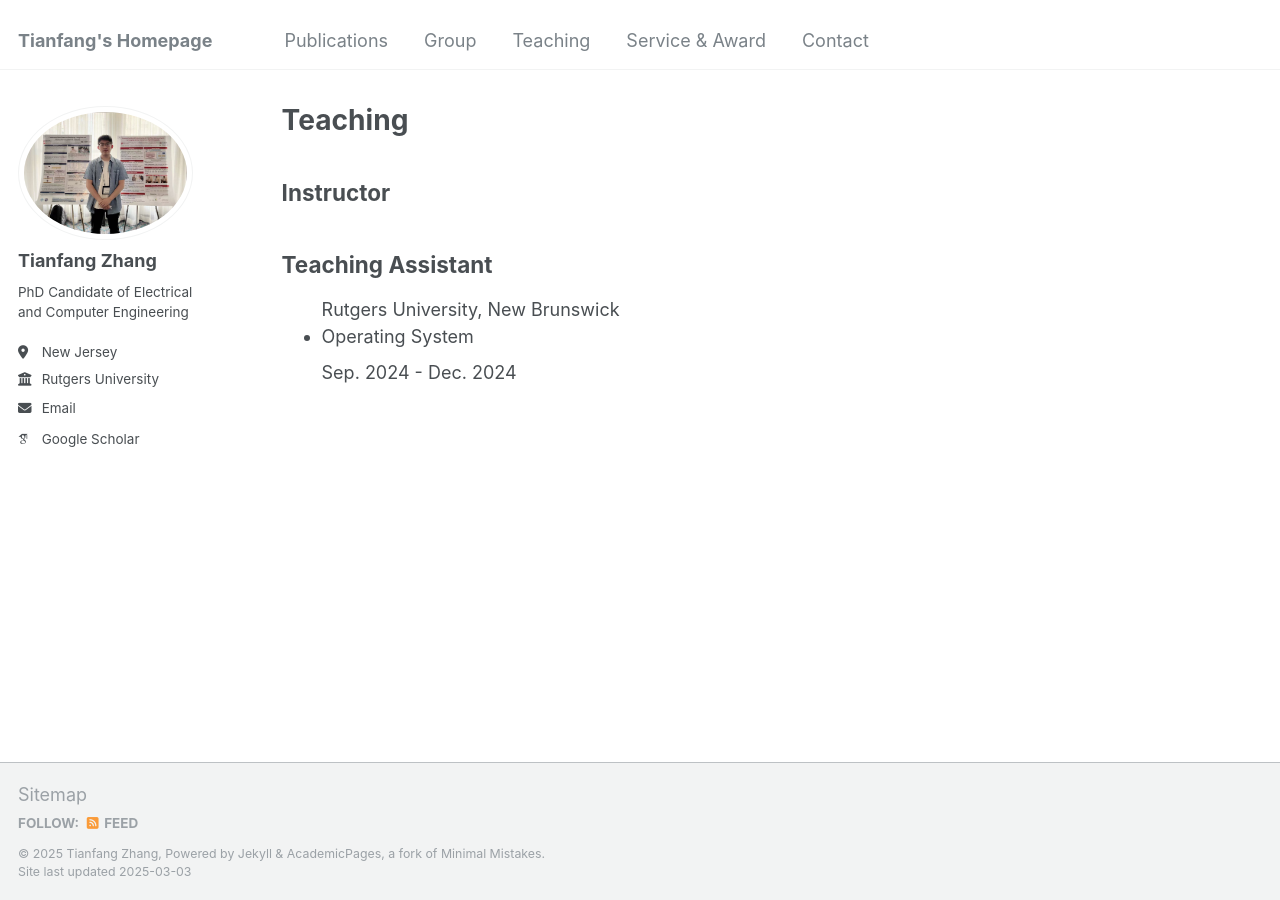
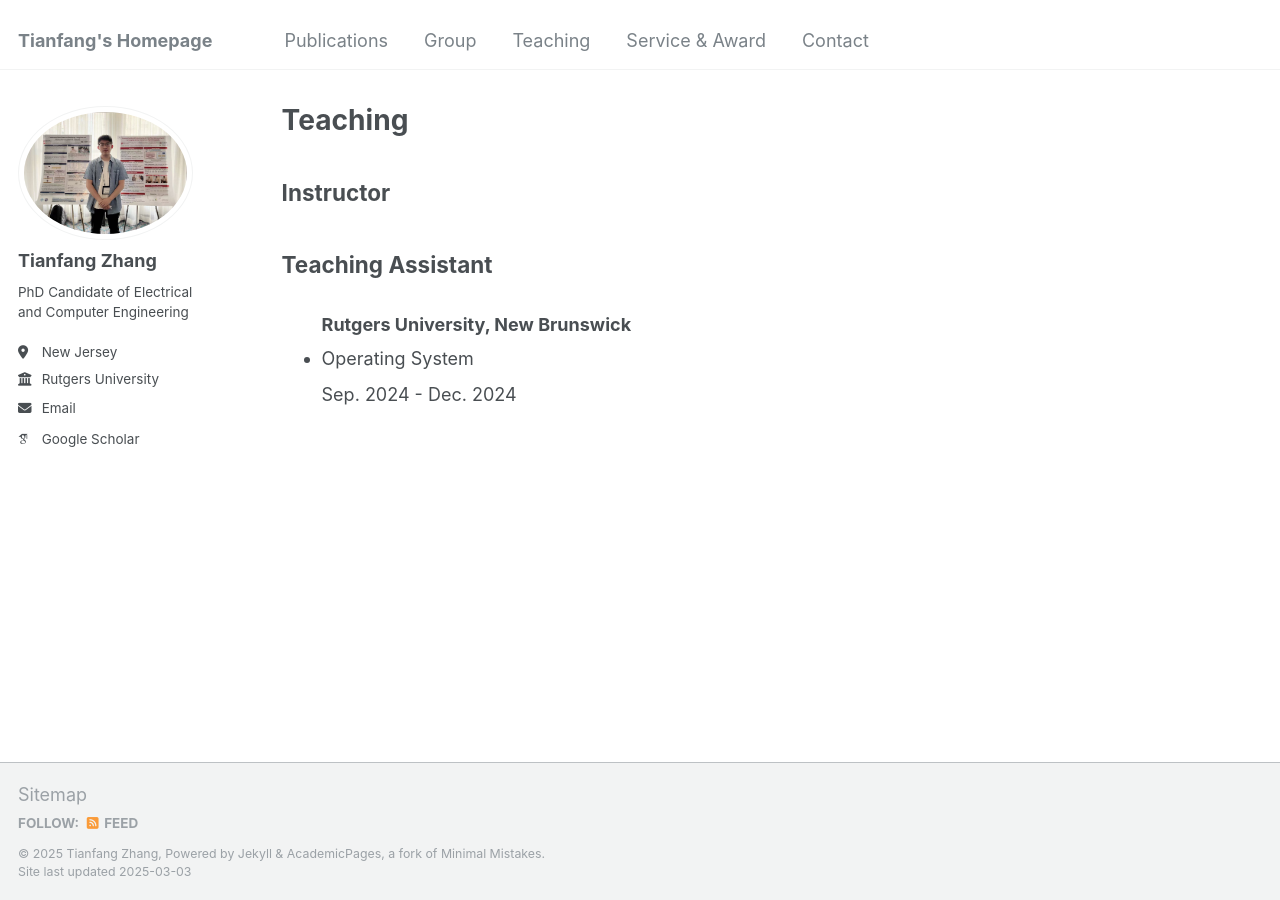
Before and after one commit to tianfang96/tianfang96.github.io, a Jekyll site: the page built from _pages/teaching.html, in a window 1280 px wide. Built offline with Jekyll 4.4.1, drawn with Linux system fonts in a browser that asks for light colours; some web fonts are replaced.

```diff
--- a/_pages/teaching.html
+++ b/_pages/teaching.html
@@ -10,6 +10,6 @@ author_profile: true
 
 <h2 class="section-header"><strong>Teaching Assistant</strong></h2>
 <ul class="teaching-list">
-    Rutgers University, New Brunswick
+    <h3>Rutgers University, New Brunswick</h3>
     <li class="course">Operating System</li> <span>Sep. 2024 - Dec. 2024</span>
 </ul>
```
